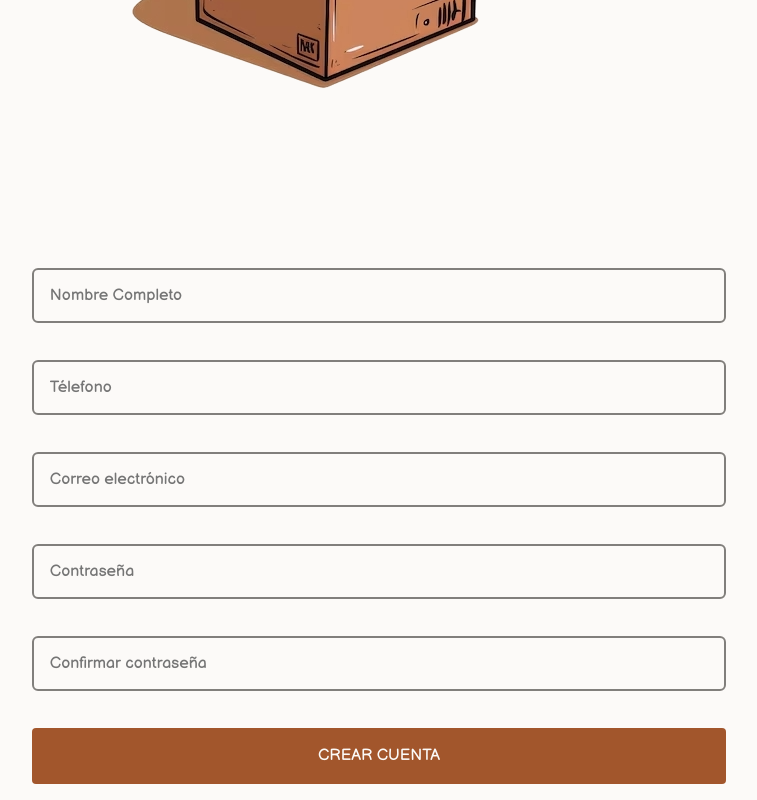
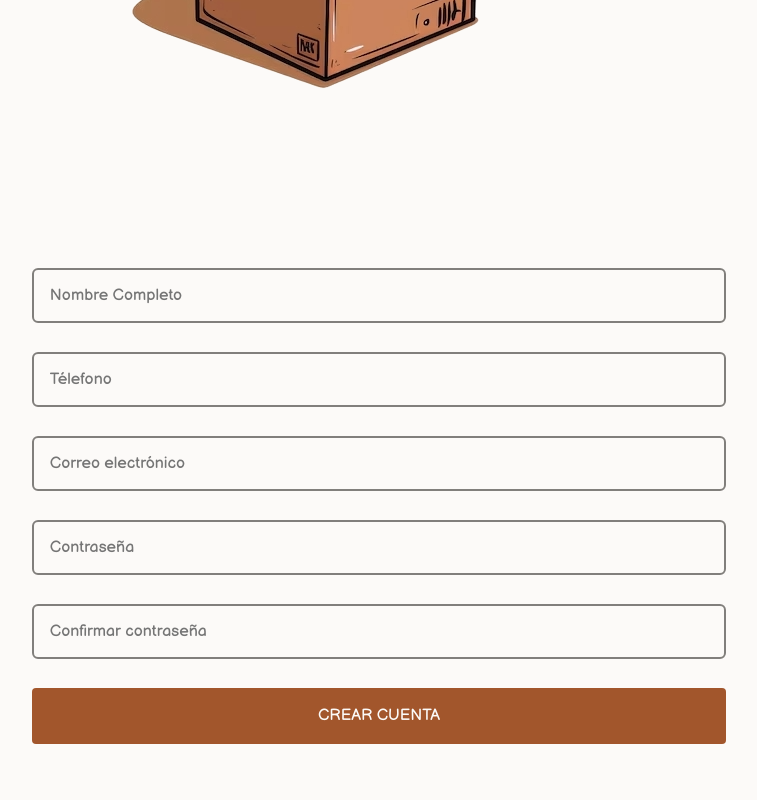
Before and after one commit to fidelChoqueDev/inventario-frontend, a React (Vite) app: page /register in a window 1280 px wide. Shown: the part 478-1278 px from the top of the page, without its empty margins (261-1018 px from the left). After the commit the page ends 1238 px from the top, so only its background shows below. Built offline with nearby package versions, Linux system fonts and the light colour scheme.

Commit message:
feat: add login page component

```diff
--- a/src/index.css
+++ b/src/index.css
@@ -49,6 +49,14 @@ body {
   line-height: 1.5;
   -webkit-font-smoothing: antialiased;
   background-color: var(--clr-main-bg);
+}
+
+#root {
+  display: flex;
+  align-items: center;
+  justify-content: center;
+  padding: 1rem;
+  min-height: 100dvh;
 }
 
 img,
@@ -105,16 +113,16 @@ p {
   }
 }
 
-/* Main styles */
-body {
-  display: grid;
-  place-content: center;
-  padding: 1rem;
-  font-family: "BalsamiqSans";
+form {
+  display: flex;
+  flex-direction: column;
+  gap: 0.5rem;
 }
 
+/* Main styles */
+
 .input-container {
+  position: relative;
   display: flex;
   flex-direction: column;
-  gap: 1rem;
 }
--- a/src/pages/LoginPage.tsx
+++ /dev/null
@@ -1,10 +0,0 @@
-
-const LoginPage = () => {
-  return (
-    <div>
-      <h1>Login Page</h1>
-    </div>
-  )
-}
-
-export default LoginPage
```
Also changed, not shown: src/pages/Login/Login.css (added, +22 -0 lines), src/pages/Login/Login.tsx (added, +20 -0 lines).
